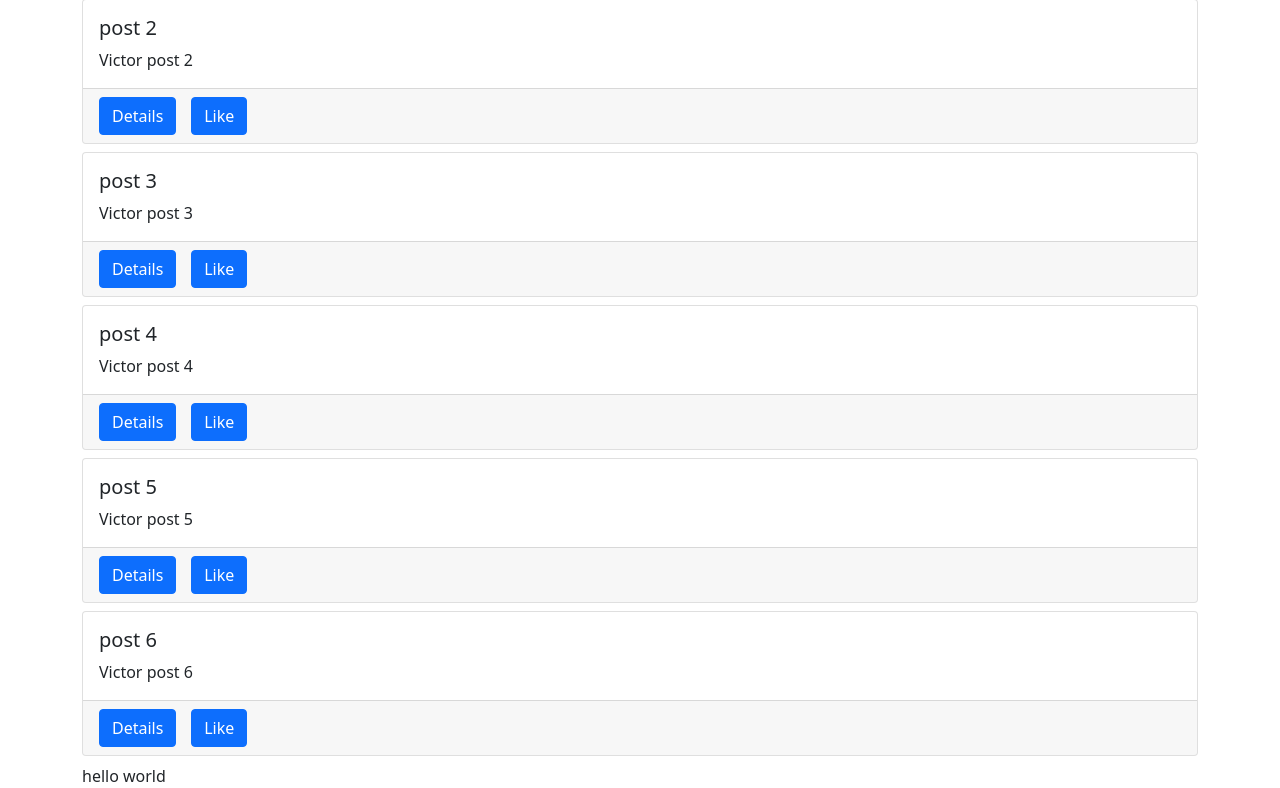
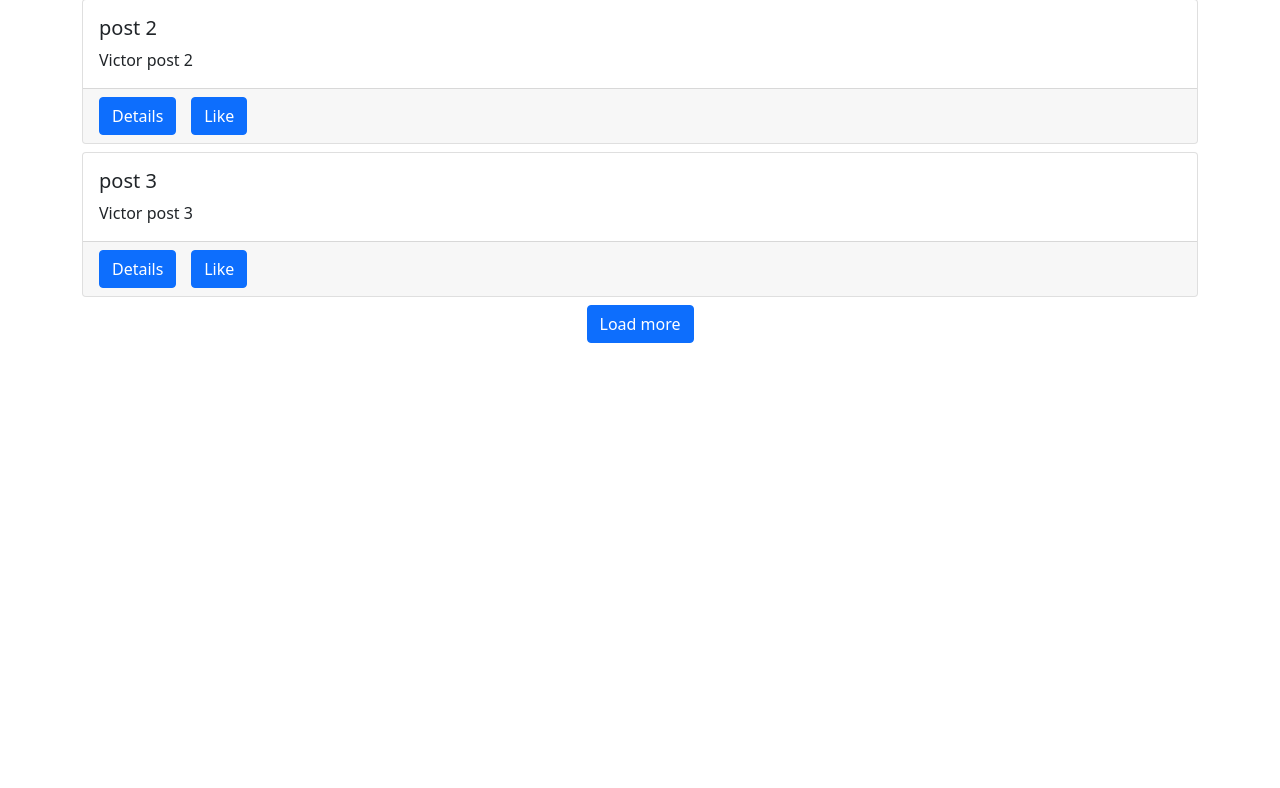
Before and after one commit to victorbarbosan/dj_ajax_NAD_A4, a Django app: page / in a window 1280 px wide. Shown: the part 170-958 px from the top of the page. After the commit the page ends 513 px from the top, so only its background shows below. Run offline with Django 5.2, Linux system fonts and the light colour scheme; data comes from the database, SQL or seed files in the repository; some libraries are stand-ins or nearby versions.

Commit message:
Create button to load more posts

```diff
--- a/src/posts/static/posts/main.js
+++ b/src/posts/static/posts/main.js
@@ -1,27 +1,19 @@
 console.log('Hello world')
 
 
-const helloWorldBox = document.getElementById('hello-world')
+
 const postsBox = document.getElementById('posts-box')
 const spinnerBox = document.getElementById('spinner-box')
+const loadBtn = document.getElementById('load-btn')
+const endBox = document.getElementById('end-box')
+
+let visible = 3
 
 
+const getData = () => {
     $.ajax({
         type: 'GET',
-    url: '/hello-world/',
-    success: function(response){
-        console.log('success', response.text)
-        helloWorldBox.textContent = response.text
-    },
-    error: function(error){
-        console.log('error', error)
-    }
-})
-
-
-$.ajax({
-    type: 'GET',
-    url: '/data/',
+        url: `/data/${visible}/`,
         success: function(response){
             console.log(response)
             const data = response.data
@@ -49,9 +41,30 @@ $.ajax({
                     `                               //importnat to use `` because you are adding multilines
                 });
             }, 100)
+            console.log(response.size)
+            if (response.size === 0)
+            {
+                endBox.textContent = 'No posts added yet'
+            }
+            else if (response.size <= visible)
+            {
+                loadBtn.classList.add('not-visible')
+                endBox.textContent = 'No more posts to load...'
+            }
 
         },
         error: function(error){
             console.log(error)
         }
     })
+}
+
+
+loadBtn.addEventListener('click', ()=>{
+    spinnerBox.classList.remove('not-visible')
+    visible +=3
+    getData()
+})
+
+
+getData()
--- a/src/posts/templates/posts/main.html
+++ b/src/posts/templates/posts/main.html
@@ -16,12 +16,16 @@ posts
     {{obj.title}} - {{obj.body}} <br>
     {% endfor %} {% endcomment %}
 
+
+    <div id="posts-box" ></div>
+
+
     <div id="spinner-box" class="text-center">
         <div class="spinner-border" role="status"></div>
     </div>
 
-    <div id="posts-box" ></div>
-    <div id="hello-world"></div>
-
+    <div class="text-center mb-3" id="end-box">
+        <button class="btn btn-primary" id="load-btn">Load more</button>
+    </div>
 
 {% endblock content %}
--- a/src/posts/urls.py
+++ b/src/posts/urls.py
@@ -10,7 +10,7 @@ app_name = 'posts'
 
 urlpatterns = [
     path('', post_list_and_create, name='main-board'),
-    path('data/', load_post_data_view, name='posts-data'),
+    path('data/<int:num_posts>/', load_post_data_view, name='posts-data'),
 
     path('hello-world/', hello_world_view, name='hello-world'),
 ]
--- a/src/posts/views.py
+++ b/src/posts/views.py
@@ -9,18 +9,25 @@ def post_list_and_create(request):
     return render(request, 'posts/main.html', {'qs':qs})
 
 
-def load_post_data_view(request):
-        qs = Post.objects.all()
-        data = []
-        for obj in qs:
-            item = {
-                'id': obj.id,
-                'title': obj.title,
-                'body': obj.body,
-                'author': obj.author.user.username
-            }
-            data.append(item)
-        return JsonResponse({'data':data})
+def load_post_data_view(request, num_posts):
+    visible = 3
+    upper = num_posts
+    lower = upper - visible
+    size = Post.objects.all().count()
+
+
+    qs = Post.objects.all()
+    data = []
+    for obj in qs:
+        item = {
+            'id': obj.id,
+            'title': obj.title,
+            'body': obj.body,
+            'liked': True if request.user in obj.liked.all() else False,
+            'author': obj.author.user.username
+        }
+        data.append(item)
+    return JsonResponse({'data':data[lower:upper], 'size':size})
 
 
 def hello_world_view(request):
```
Lines whose indentation alone changed are shown as unchanged.
